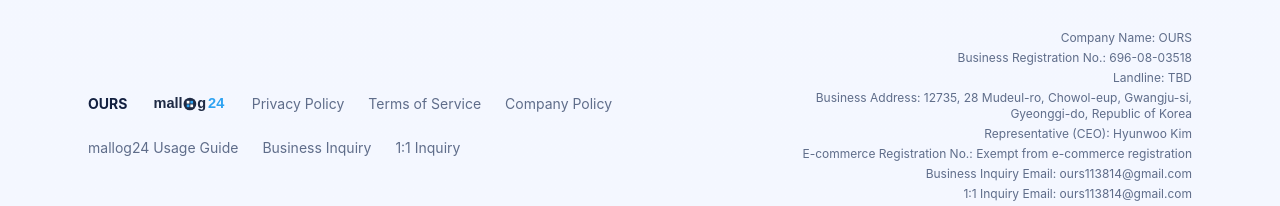
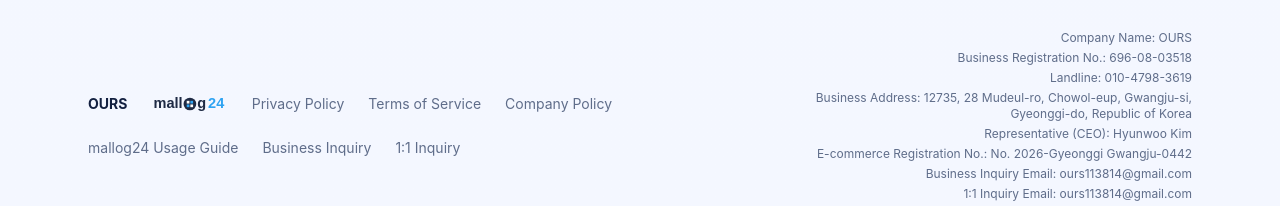
Before and after one commit to hyunw2o/ours-homepage, a Next.js app: page /en in a window 1280 px wide. Shown: the part 3964-4170 px from the top of the page. Built offline with nearby package versions, Linux system fonts and the light colour scheme; no server answers; a web font is replaced by a local one.

Commit message:
fix(footer): set default landline and ecommerce registration values

```diff
--- a/pages/en.js
+++ b/pages/en.js
@@ -14,10 +14,10 @@ const MALLOG24_GUIDE_URL = '/mallog24-guide-en'
 const MALLOG24_PRICING_URL = `${MALLOG24_URL}/pricing-en`
 const BUSINESS_NAME = process.env.NEXT_PUBLIC_BUSINESS_NAME || 'OURS'
 const BUSINESS_REG_NUMBER = process.env.NEXT_PUBLIC_BUSINESS_REG_NUMBER || '696-08-03518'
-const LANDLINE_PHONE = process.env.NEXT_PUBLIC_LANDLINE_PHONE || 'TBD'
+const LANDLINE_PHONE = process.env.NEXT_PUBLIC_LANDLINE_PHONE || '010-4798-3619'
 const REPRESENTATIVE_NAME = process.env.NEXT_PUBLIC_REPRESENTATIVE_NAME || 'Hyunwoo Kim'
 const BUSINESS_ADDRESS = process.env.NEXT_PUBLIC_BUSINESS_ADDRESS || '12735, 28 Mudeul-ro, Chowol-eup, Gwangju-si, Gyeonggi-do, Republic of Korea'
-const ECOMMERCE_REG_NUMBER = process.env.NEXT_PUBLIC_ECOMMERCE_REG_NUMBER || 'Exempt from e-commerce registration'
+const ECOMMERCE_REG_NUMBER = process.env.NEXT_PUBLIC_ECOMMERCE_REG_NUMBER || 'No. 2026-Gyeonggi Gwangju-0442'
 const BUSINESS_EMAIL = process.env.NEXT_PUBLIC_SUPPORT_EMAIL || 'ours113814@gmail.com'
 const BUSINESS_MAILTO = `mailto:${BUSINESS_EMAIL}?subject=${encodeURIComponent('Business Inquiry to OURS')}&body=${encodeURIComponent('Hello OURS team,\n\nInquiry details:\n')}`
 const ONE_TO_ONE_MAILTO = `mailto:${BUSINESS_EMAIL}?subject=${encodeURIComponent('1:1 Inquiry to OURS')}&body=${encodeURIComponent('Hello OURS team,\n\n1:1 inquiry details:\n')}`
--- a/pages/index.js
+++ b/pages/index.js
@@ -14,10 +14,10 @@ const MALLOG24_GUIDE_URL = '/mallog24-guide'
 const MALLOG24_PRICING_URL = `${MALLOG24_URL}/pricing`
 const BUSINESS_NAME = process.env.NEXT_PUBLIC_BUSINESS_NAME || 'OURS'
 const BUSINESS_REG_NUMBER = process.env.NEXT_PUBLIC_BUSINESS_REG_NUMBER || '696-08-03518'
-const LANDLINE_PHONE = process.env.NEXT_PUBLIC_LANDLINE_PHONE || '준비중'
+const LANDLINE_PHONE = process.env.NEXT_PUBLIC_LANDLINE_PHONE || '010-4798-3619'
 const REPRESENTATIVE_NAME = process.env.NEXT_PUBLIC_REPRESENTATIVE_NAME || '김현우'
 const BUSINESS_ADDRESS = process.env.NEXT_PUBLIC_BUSINESS_ADDRESS || '12735, 경기도 광주시 초월읍 무들로 28'
-const ECOMMERCE_REG_NUMBER = process.env.NEXT_PUBLIC_ECOMMERCE_REG_NUMBER || '통신판매업 신고 면제 대상'
+const ECOMMERCE_REG_NUMBER = process.env.NEXT_PUBLIC_ECOMMERCE_REG_NUMBER || '제 2026-경기광주-0442 호'
 const BUSINESS_EMAIL = process.env.NEXT_PUBLIC_SUPPORT_EMAIL || 'ours113814@gmail.com'
 const BUSINESS_MAILTO = `mailto:${BUSINESS_EMAIL}?subject=${encodeURIComponent('OURS 비즈니스 문의')}&body=${encodeURIComponent('안녕하세요 OURS 팀,\n\n문의 내용:\n')}`
 const ONE_TO_ONE_MAILTO = `mailto:${BUSINESS_EMAIL}?subject=${encodeURIComponent('OURS 1:1 문의')}&body=${encodeURIComponent('안녕하세요 OURS 팀,\n\n1:1 문의 내용:\n')}`
```
